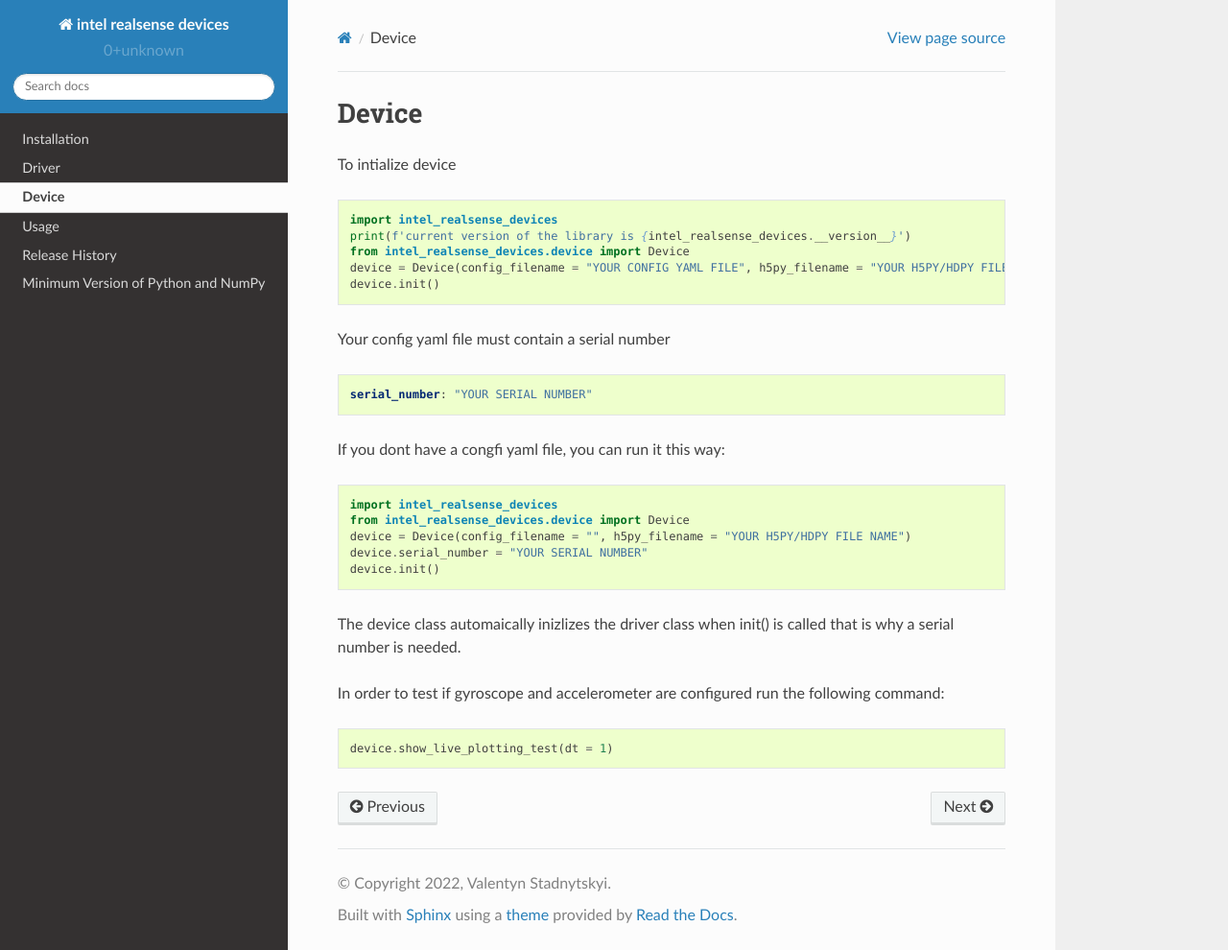
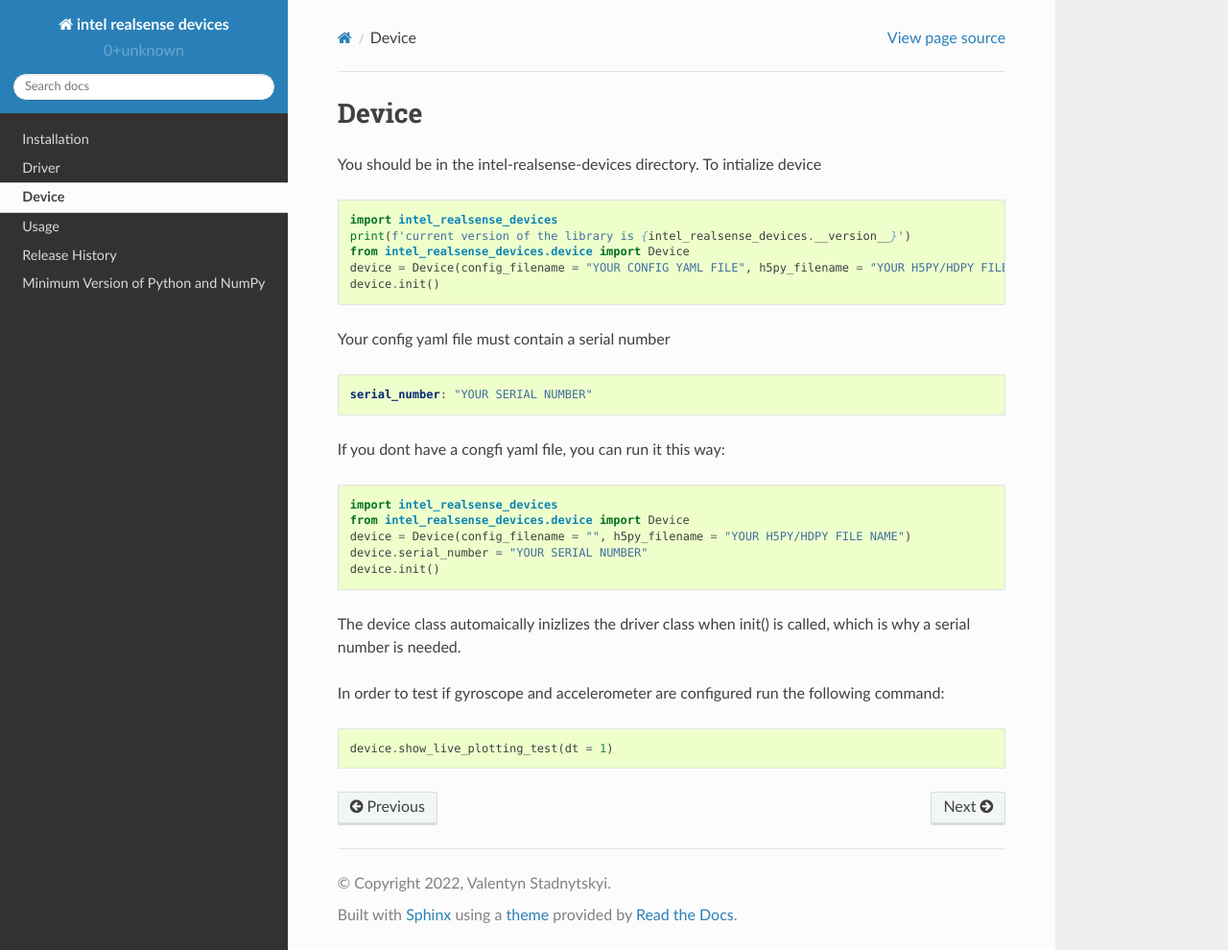
Before and after one commit to vstadnytskyi/intel-realsense-devices, a Sphinx documentation site: the page built from docs/source/device.rst, in a window 1280 px wide and 990 px high. Shown: the whole window at 96% size. Built offline with Sphinx 7.4.7 and the Read the Docs theme 2.0.0, drawn with Linux system fonts in a browser that asks for light colours.

Commit message:
Changed documentation

```diff
--- a/docs/source/device.rst
+++ b/docs/source/device.rst
@@ -2,6 +2,7 @@
 Device
 ============
 
+You should be in the intel-realsense-devices directory.
 To intialize device
 
 .. code-block:: python
@@ -29,7 +30,7 @@
    device.serial_number = "YOUR SERIAL NUMBER"
    device.init()
 
-The device class automaically inizlizes the driver class when init() is called that is why a serial number
+The device class automaically inizlizes the driver class when init() is called, which is why a serial number
 is needed.
 
 In order to test if gyroscope and accelerometer are configured run the following command:
--- a/docs/source/usage.rst
+++ b/docs/source/usage.rst
@@ -2,7 +2,7 @@
 Usage
 =====
 
-*The driver class is configured to run for the realsense intell L515 and D435.
+The driver class is configured to run for the realsense install L515 and D435.
 it may run with other modules but some functionality will give breakdown
 
 Start by importing intel realsense devices and inializing the device
```
Also changed, not shown: 1 other file.
